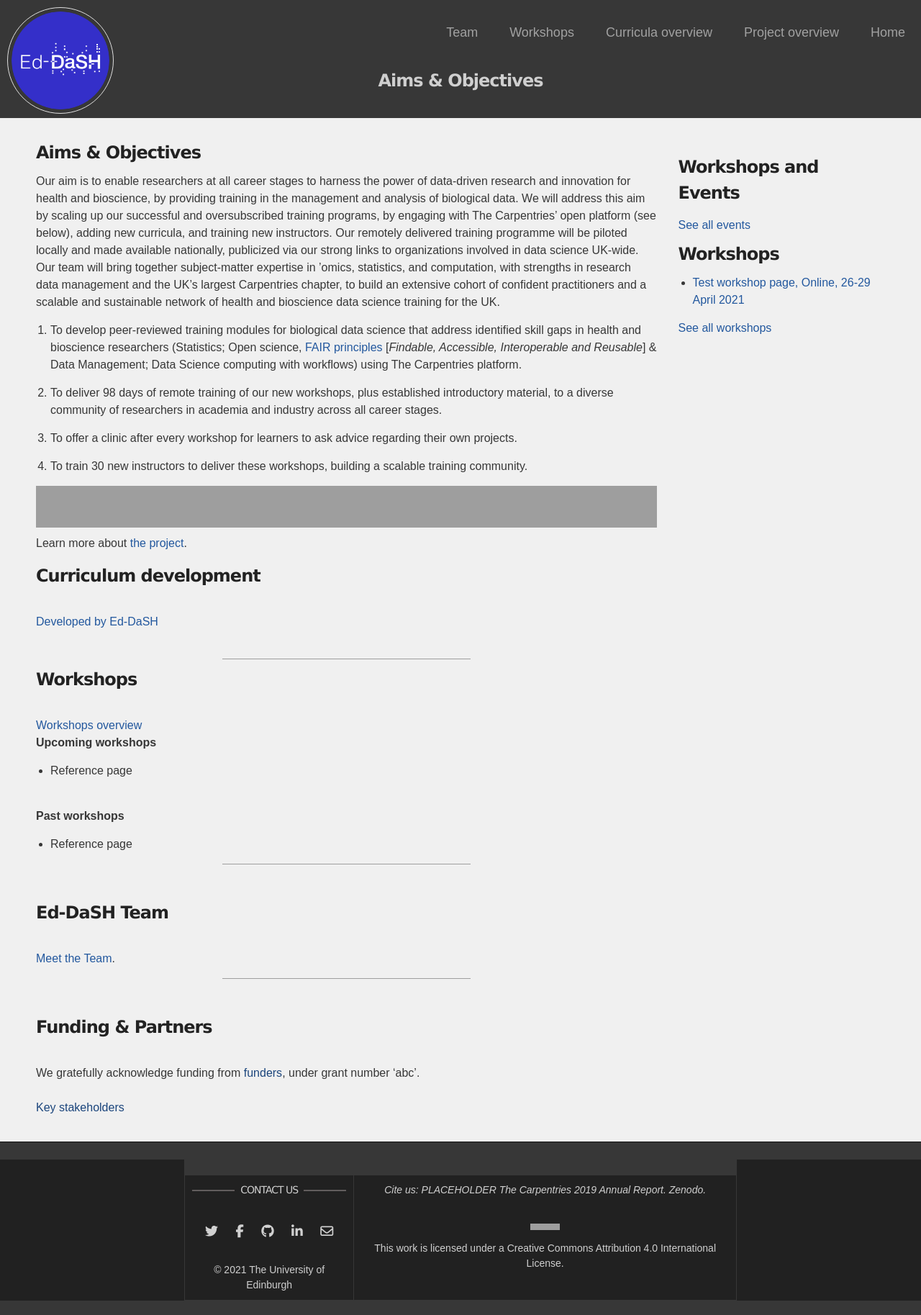
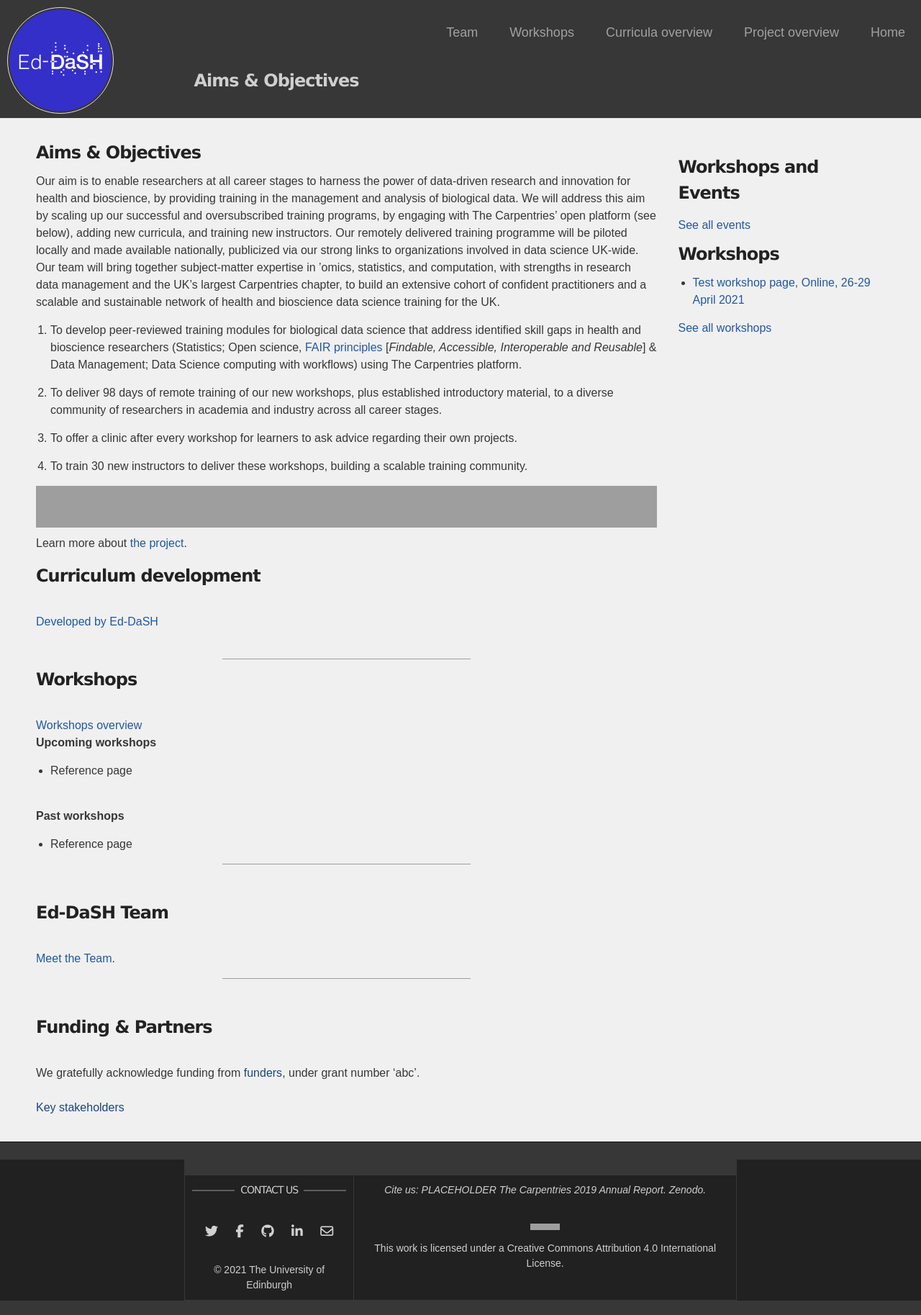
Before and after one commit to edcarp/Ed-DaSH, a Jekyll site: the page built from index.md, in a window 1280 px wide. Shown: the whole page at 72% size. Built offline with Jekyll 4.4.1, drawn with Linux system fonts in a browser that asks for light colours; nearby versions of some CDN libraries; our own code applies the rules of GitHub Pages for plain Markdown files; grey boxes are pictures that could not be loaded.

Commit message:
Update style.scss

```diff
--- a/assets/css/style.scss
+++ b/assets/css/style.scss
@@ -33,6 +33,7 @@ img {
 .pagetitle {
   text-align: center;
   color: $dark;
+  max-width: 60%;
 }
 
 .hr-separator{
@@ -243,7 +244,7 @@ a:hover, a:focus {
   border-radius: 50%;
   margin: 10px;
   //margin: auto;
-  padding: 5px;
+  padding: 2px;
   border: 1px solid #e0e0e0;
   //padding: 20px 0px 10px 0px; /*top-right-bottom-left*/
 }
```
